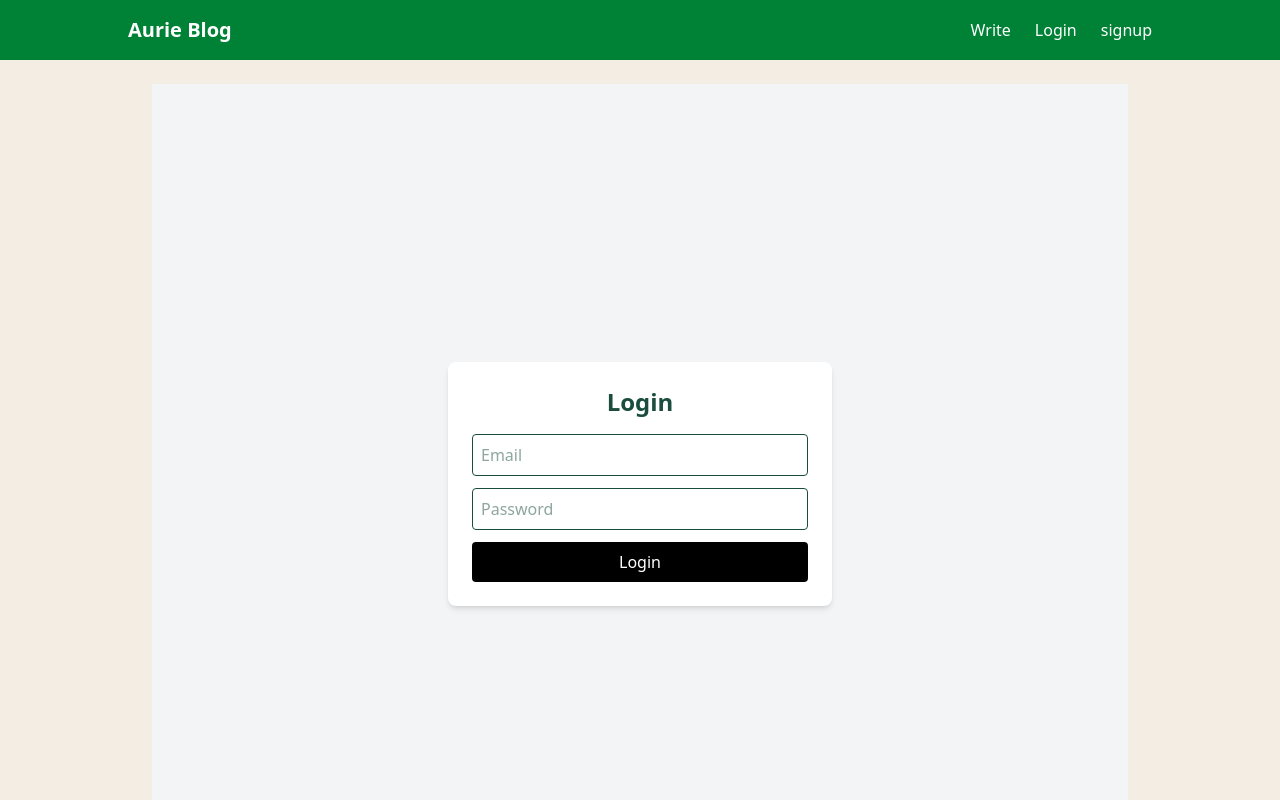
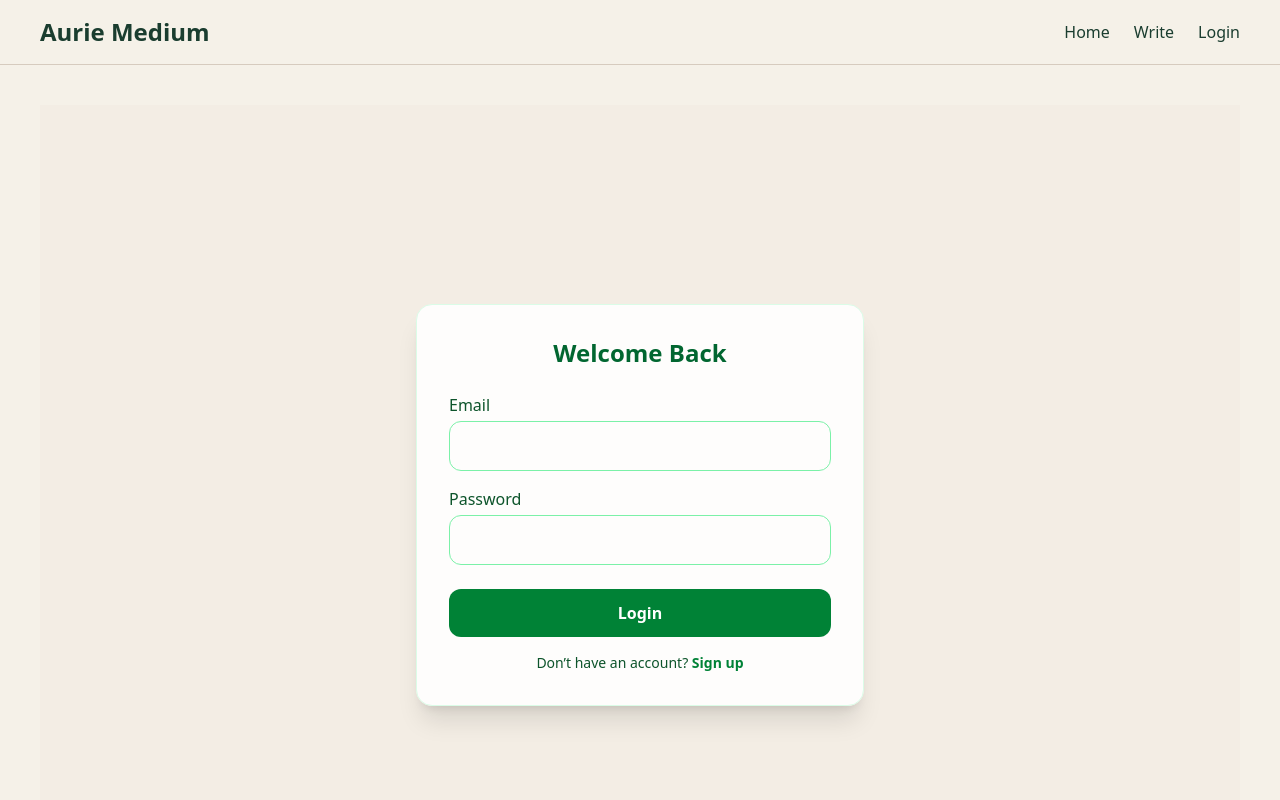
Before and after one commit to Rora21/phase-two-capstone, a Next.js app: page /login in a window 1280 px wide. Shown: the top 800 px of the page. Built offline with nearby package versions, Linux system fonts and the light colour scheme.

Commit message:
small change

```diff
--- a/app/componets/footer.tsx
+++ b/app/componets/footer.tsx
@@ -1,6 +1,6 @@
 export default function Footer() {
   return (
-    <footer className="w-full py-10  mt-150 bg-green-800 text-white text-center">
+    <footer className="w-full py-5  mt-60.5 bg-green-800 text-white text-center">
       <p>© {new Date().getFullYear()}
            Aurie Blog — Built with ❤️</p>
     </footer>
--- a/app/layout.tsx
+++ b/app/layout.tsx
@@ -1,19 +1,32 @@
+// app/layout.tsx
 import "./globals.css";
-import Header from "./componets/header";
-import Footer from "./componets/footer";
 
 export const metadata = {
-  title: "Aurie's Publishing Platform",
-  description: "Medium-style blog built with Next.js",
+  title: "Aurie's Medium",
+  description: "A clean publishing platform",
 };
 
 export default function RootLayout({ children }) {
   return (
     <html lang="en">
-      <body className="bg-[#F3EDE4] text-[#1B4D3E]">
-        <Header />
-        <main className="max-w-5xl mx-auto p-6">{children}</main>
-        <Footer />
+      <body className="bg-[#F5F1E8] text-[#1A3D2F]">
+        <header className="border-b border-[#D6CBBE] bg-[#F5F1E8] sticky top-0 z-50">
+          <nav className="flex items-center justify-between px-10 py-4">
+            <h1 className="text-2xl font-bold text-[#1A3D2F]">Aurie Medium</h1>
+
+            <div className="flex gap-6 text-[#1A3D2F]">
+              <a href="/" className="hover:underline">Home</a>
+              <a href="/write" className="hover:underline">Write</a>
+              <a href="/login" className="hover:underline">Login</a>
+            </div>
+          </nav>
+        </header>
+
+        <main className="px-10 py-10">{children}</main>
+
+        <footer className="mt-20 bg-[#1A3D2F] text-[#F5F1E8] py-10 text-center">
+          <p>Aurie Medium © {new Date().getFullYear()}</p>
+        </footer>
       </body>
     </html>
   );
--- a/app/login/page.tsx
+++ b/app/login/page.tsx
@@ -3,63 +3,79 @@
 import { useState } from "react";
 import { signInWithEmailAndPassword } from "firebase/auth";
 import { auth } from "../lib/firebase";
-import { useRouter } from "next/navigation";
+import Link from "next/link";
 
 export default function LoginPage() {
-  const router = useRouter();
   const [email, setEmail] = useState("");
   const [password, setPassword] = useState("");
   const [loading, setLoading] = useState(false);
   const [error, setError] = useState("");
 
-  const handleLogin = async () => {
+  async function handleLogin(e: any) {
     e.preventDefault();
     setLoading(true);
     setError("");
 
     try {
       await signInWithEmailAndPassword(auth, email, password);
-      router.push("/write"); // redirect user after login
-    } catch  {
-      setError("Invalid email or password");
-      console.log;
+      alert("Logged in successfully!");
+    } catch (err: any) {
+      setError(err.message);
     }
 
     setLoading(false);
-  };
+  }
 
   return (
-    <div className="w-full min-h-screen flex items-center justify-center bg-gray-100">
-      <form
-        onSubmit={handleLogin}
-        className="bg-white p-6 rounded-lg shadow-md w-full max-w-sm"
-      >
-        <h2 className="text-2xl font-semibold mb-4 text-center">Login</h2>
+    <div className="min-h-screen bg-[#F3EDE4] flex items-center justify-center px-4">
+      <div className="w-full max-w-md bg-white/90 shadow-xl rounded-2xl p-8 border border-green-100">
+        <h1 className="text-2xl font-semibold text-green-800 text-center mb-6">
+          Welcome Back
+        </h1>
 
-        {error && <p className="text-red-500 text-sm mb-2">{error}</p>}
+        <form onSubmit={handleLogin} className="space-y-4">
+          {error && (
+            <p className="text-red-600 text-sm bg-red-100 p-2 rounded">{error}</p>
+          )}
 
+          <div>
+            <label className="block text-green-900 font-medium mb-1">Email</label>
             <input
               type="email"
-          placeholder="Email"
-          className="w-full border p-2 rounded mb-3"
+              className="w-full p-3 rounded-xl border border-green-300 focus:outline-none focus:ring-2 focus:ring-green-500"
+              value={email}
               onChange={(e) => setEmail(e.target.value)}
+              required
             />
+          </div>
 
+          <div>
+            <label className="block text-green-900 font-medium mb-1">Password</label>
             <input
               type="password"
-          placeholder="Password"
-          className="w-full border p-2 rounded mb-3"
+              className="w-full p-3 rounded-xl border border-green-300 focus:outline-none focus:ring-2 focus:ring-green-500"
+              value={password}
               onChange={(e) => setPassword(e.target.value)}
+              required
             />
+          </div>
 
           <button
             type="submit"
             disabled={loading}
-          className="w-full bg-black text-white p-2 rounded"
+            className="w-full bg-green-700 hover:bg-green-800 text-white p-3 rounded-xl mt-2 transition font-semibold"
           >
             {loading ? "Logging in..." : "Login"}
           </button>
         </form>
+
+        <p className="text-center text-sm text-green-900 mt-4">
+          Don’t have an account?{" "}
+          <Link href="/signup" className="text-green-700 font-semibold hover:underline">
+            Sign up
+          </Link>
+        </p>
+      </div>
     </div>
   );
 }
--- a/app/page.tsx
+++ b/app/page.tsx
@@ -1,12 +1,55 @@
-export default function Home() {
+// app/page.tsx
+
+export default function HomePage() {
   return (
-    <div>
-      <h1 className="text-4xl font-bold mb-4">
-        Welcome to AurieBlog 💚
-      </h1>
-      <p className="text-lg">
-        Your clean and modern place to read and write beautiful articles.
-      </p>
+    <div className="flex gap-14">
+
+      {/* LEFT - Articles */}
+      <div className="flex-1">
+        <section className="mb-16">
+          <h1 className="text-5xl font-extrabold mb-4 leading-tight text-[#1A3D2F]">
+            Ideas & Stories
+            <br />
+            from Aurie’s Community
+          </h1>
+
+          <p className="text-xl text-[#3D5A48]">
+            Explore powerful articles written by the community.
+            Your medium, your voice.
+          </p>
+        </section>
+
+        {/* Articles list */}
+        <div className="space-y-10">
+          {[1, 2, 3].map((item) => (
+            <article
+              key={item}
+              className="bg-white rounded-xl p-6 border border-[#E0D8CC]"
+            >
+              <h2 className="text-2xl font-bold mb-2">
+                Example Article #{item}
+              </h2>
+              <p className="text-[#5E7B6F]">
+                This is a placeholder article description. Once we connect Firebase,
+                we will show real articles here.
+              </p>
+            </article>
+          ))}
+        </div>
+      </div>
+
+      {/* RIGHT - Sidebar */}
+      <aside className="w-64 hidden md:block">
+        <h3 className="text-xl font-bold mb-6 text-[#1A3D2F]">Trending Topics</h3>
+
+        <div className="flex flex-col gap-3 text-[#3D5A48]">
+          <span>#Tech</span>
+          <span>#Development</span>
+          <span>#Life</span>
+          <span>#Design</span>
+          <span>#Business</span>
+        </div>
+      </aside>
     </div>
   );
 }
--- a/app/signup/page.tsx
+++ b/app/signup/page.tsx
@@ -3,57 +3,86 @@
 import { useState } from "react";
 import { createUserWithEmailAndPassword } from "firebase/auth";
 import { auth } from "../lib/firebase";
+import Link from "next/link";
 
 export default function SignupPage() {
   const [email, setEmail] = useState("");
   const [password, setPassword] = useState("");
+  const [error, setError] = useState("");
   const [loading, setLoading] = useState(false);
-  const [error, setError] = useState("");
 
-  const handleSignup = async (e) => {
+  const handleSignup = async (e: any) => {
     e.preventDefault();
+    setError("");
     setLoading(true);
-    setError("");
 
     try {
       await createUserWithEmailAndPassword(auth, email, password);
-      alert("Account Created!");
-    } catch (err) {
-      setError;
-    } finally {
+      alert("Signup successful!");
+    } catch (err: any) {
+      setError(err.message);
+    }
+
     setLoading(false);
-    }
   };
 
   return (
-    <div className="max-w-md mx-auto mt-10 p-6 bg-white rounded-lg shadow-md">
-      <h2 className="text-2xl font-bold mb-4 text-green-700">Create Account</h2>
+    <section className="min-h-screen flex items-center justify-center bg-[#F3EFE4] px-4">
+      <div className="max-w-md w-full bg-white p-8 rounded-2xl shadow-lg">
+
+        <h2 className="text-2xl font-bold text-[#3E6B4B] text-center mb-6">
+          Create your account
+        </h2>
+
+        {error && (
+          <p className="text-red-600 text-sm mb-4 text-center">{error}</p>
+        )}
 
         <form onSubmit={handleSignup} className="space-y-4">
+
+          <div>
+            <label className="block text-sm font-medium text-gray-700 mb-1">
+              Email
+            </label>
             <input
               type="email"
-          className="w-full p-3 border rounded"
-          placeholder="Email"
+              className="w-full px-4 py-2 border rounded-lg focus:ring-[#3E6B4B] focus:border-[#3E6B4B]"
+              value={email}
               onChange={(e) => setEmail(e.target.value)}
+              required
             />
+          </div>
 
+          <div>
+            <label className="block text-sm font-medium text-gray-700 mb-1">
+              Password
+            </label>
             <input
               type="password"
-          className="w-full p-3 border rounded"
-          placeholder="Password"
+              className="w-full px-4 py-2 border rounded-lg focus:ring-[#3E6B4B] focus:border-[#3E6B4B]"
+              value={password}
               onChange={(e) => setPassword(e.target.value)}
+              required
             />
-
-        {error && <p className="text-red-600">{error}</p>}
+          </div>
 
           <button
-          type="submit"
             disabled={loading}
-          className="w-full p-3 bg-green-700 text-white rounded-lg"
+            className="w-full bg-[#3E6B4B] text-white py-2 rounded-lg font-medium hover:bg-[#355B40] transition"
           >
-          {loading ? "Creating..." : "Signup"}
+            {loading ? "Creating account..." : "Sign Up"}
           </button>
+
         </form>
+
+        <p className="text-center text-sm text-gray-700 mt-4">
+          Already have an account?{" "}
+          <Link href="/login" className="text-[#3E6B4B] font-medium hover:underline">
+            Log in
+          </Link>
+        </p>
+
       </div>
+    </section>
   );
 }
--- a/app/write/page.tsx
+++ b/app/write/page.tsx
@@ -89,7 +89,7 @@
       <button
         onClick={handlePublish}
         disabled={loading}
-        className="mt-6 w-full p-3 bg-green-700 text-white rounded-lg"
+        className="mt-6 mb-10 w-full p-3 bg-green-700 text-white rounded-lg"
       >
         {loading ? "Publishing..." : "Publish Article"}
       </button>
```
Lines whose indentation alone changed are shown as unchanged.
